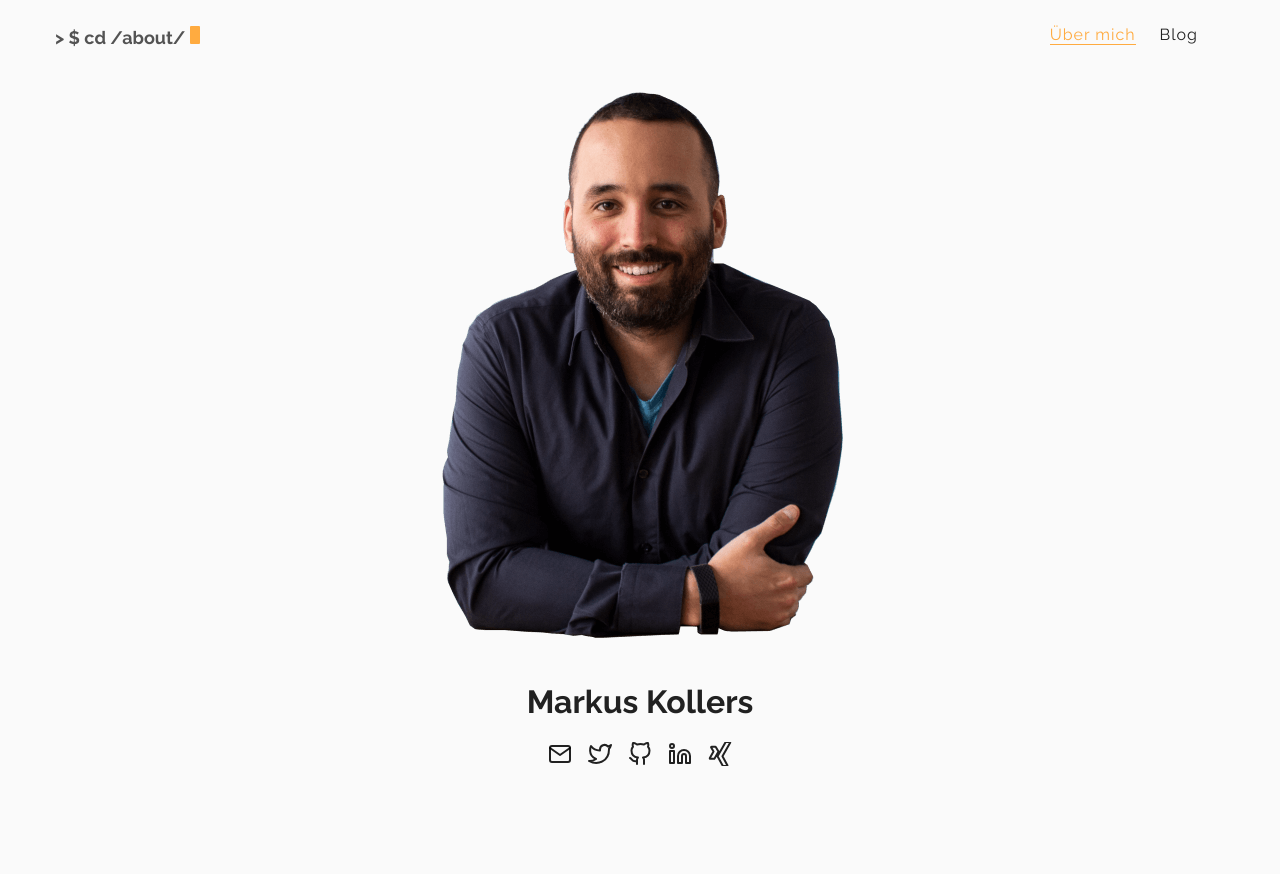
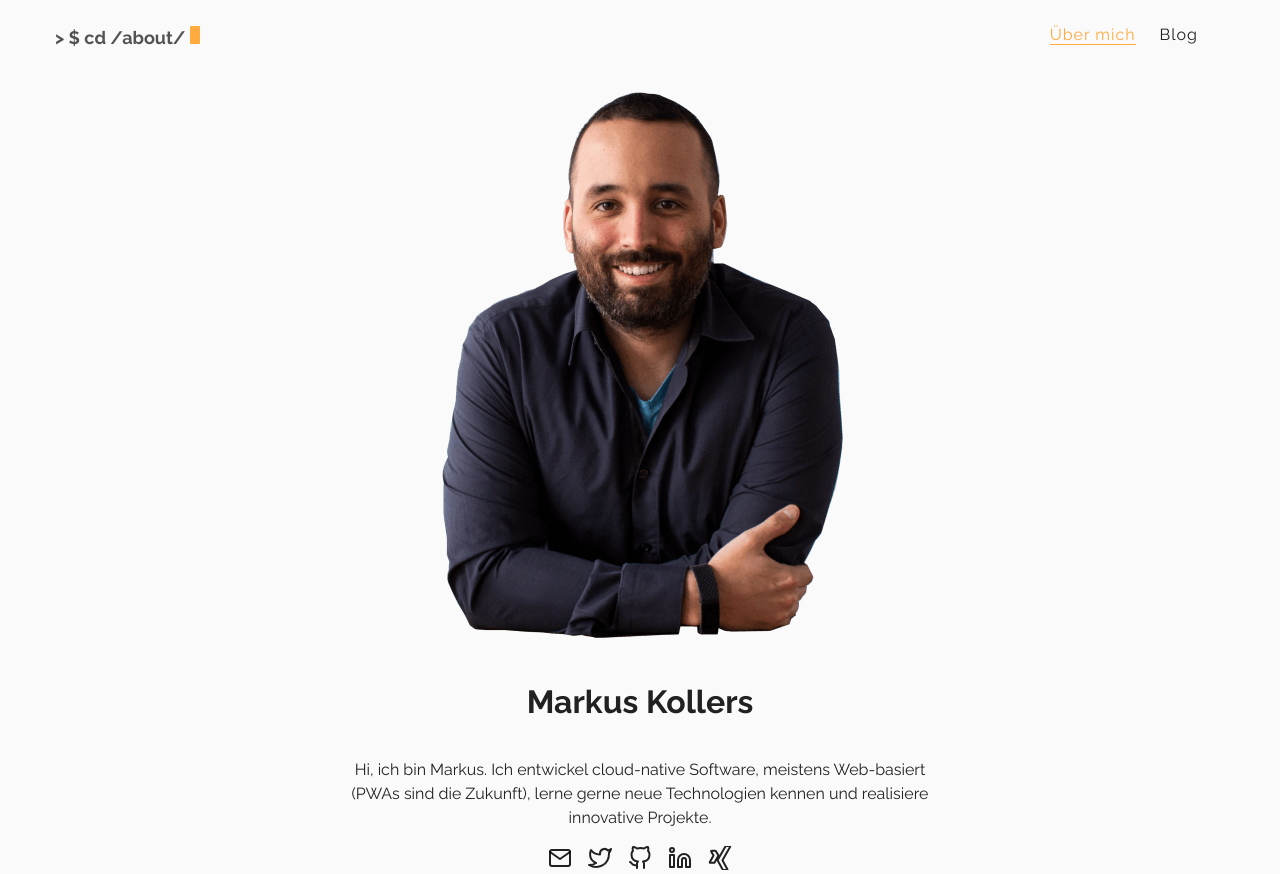
Before and after one commit to mkollers/markuskollers.de, an Angular app: page / in a window 1280 px wide. Before the commit the page ends 800 px from the top, so only its background shows below. Built offline with nearby package versions, Linux system fonts and the light colour scheme.

Commit message:
Add about sentence

```diff
--- a/src/app/pages/landing-page/landing-page.component.html
+++ b/src/app/pages/landing-page/landing-page.component.html
@@ -2,6 +2,10 @@
   <img src="/assets/avatar_cut-out.png">
 </div>
 <h1>Markus Kollers</h1>
+<p>
+  Hi, ich bin Markus. Ich entwickel cloud-native Software, meistens Web-basiert (PWAs sind die Zukunft), lerne gerne neue
+  Technologien kennen und realisiere innovative Projekte.
+</p>
 <div id="social">
   <a href="mailto:mail@markuskollers.de" title="Email">
     <mat-icon svgIcon="social:mail"></mat-icon>
--- a/src/app/pages/landing-page/landing-page.component.scss
+++ b/src/app/pages/landing-page/landing-page.component.scss
@@ -13,8 +13,14 @@
   width: 100%;
 }
 
+p {
+  text-align: center;
+  max-width: 600px;
+  line-height: 1.5;
+}
+
 #social a {
   margin: 0 8px;
 
-    transition: color .3s ease-in-out;
+  transition: color .3s ease-in-out;
 }
```
Also changed, not shown: 1 other file (tests, documents, lock files or other folders).
